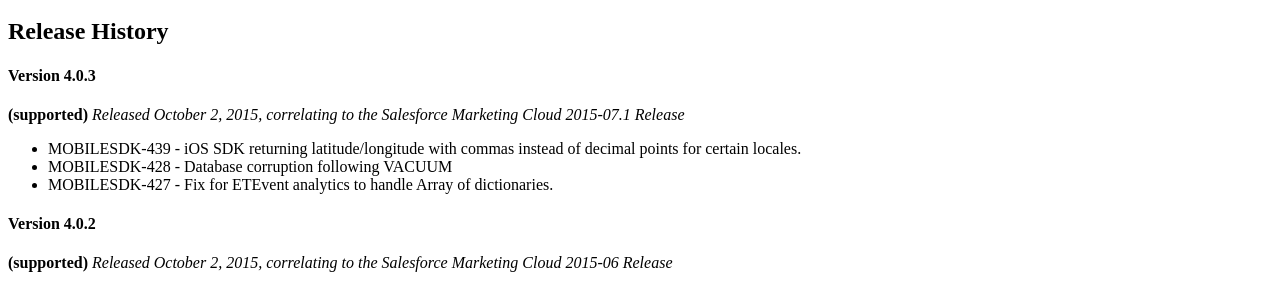
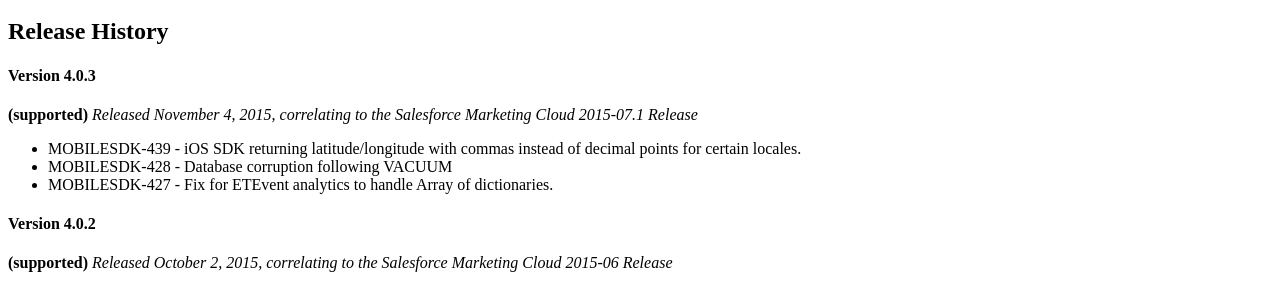
Before and after one commit to salesforce-marketingcloud/JB4A-SDK-iOS, a Jekyll site: the page built from index.md, in a window 1280 px wide and 900 px high, scrolled down 641 px. Shown: the part 154-442 px from the top of the window. Built offline with Jekyll 4.4.1, drawn with Linux system fonts in a browser that asks for light colours; a style sheet for code colours, icons or effects is not loaded.

Commit message:
Date fix

```diff
--- a/index.md
+++ b/index.md
@@ -14,7 +14,7 @@
 
 #### Version 4.0.3
 **(supported)**
-_Released October 2, 2015, correlating to the Salesforce Marketing Cloud 2015-07.1 Release_<br/>
+_Released November 4, 2015, correlating to the Salesforce Marketing Cloud 2015-07.1 Release_<br/>
 
 * MOBILESDK-439 - iOS SDK returning latitude/longitude with commas instead of decimal points for certain locales.
 * MOBILESDK-428 - Database corruption following VACUUM
```
